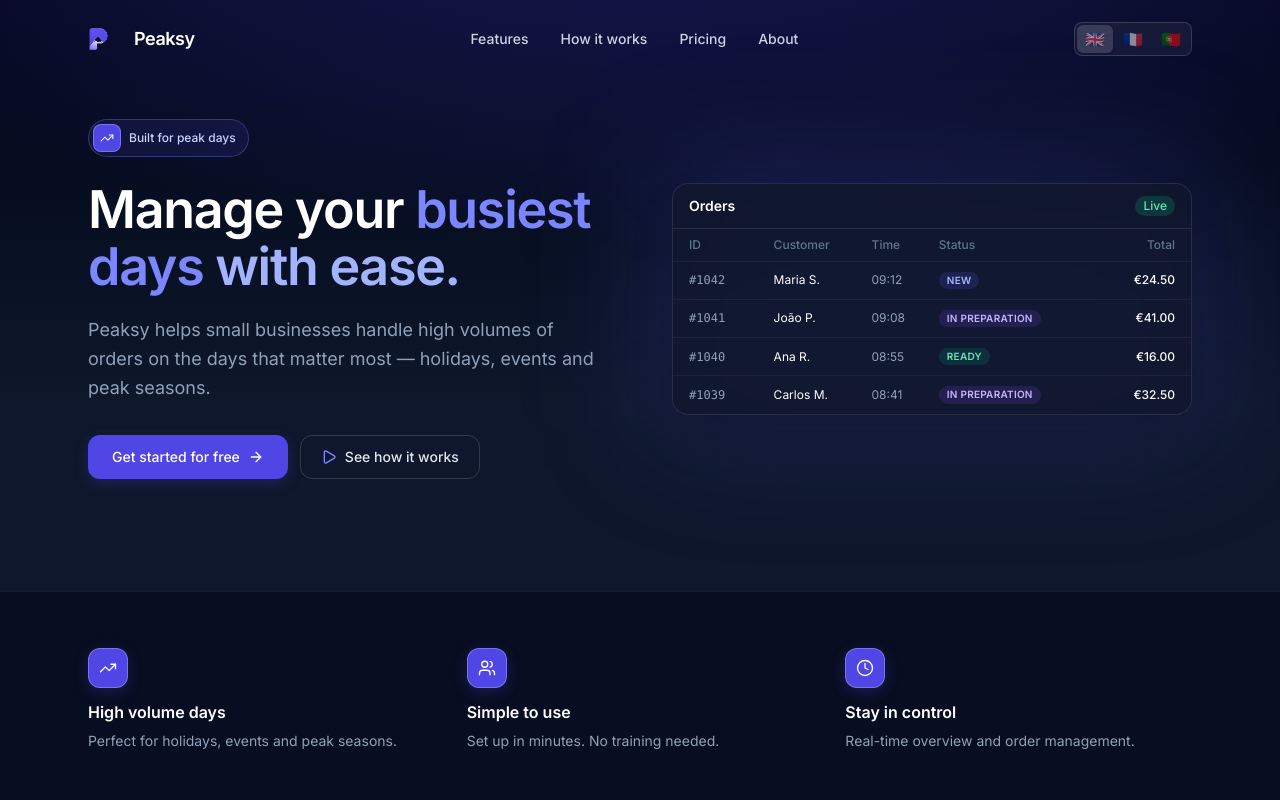
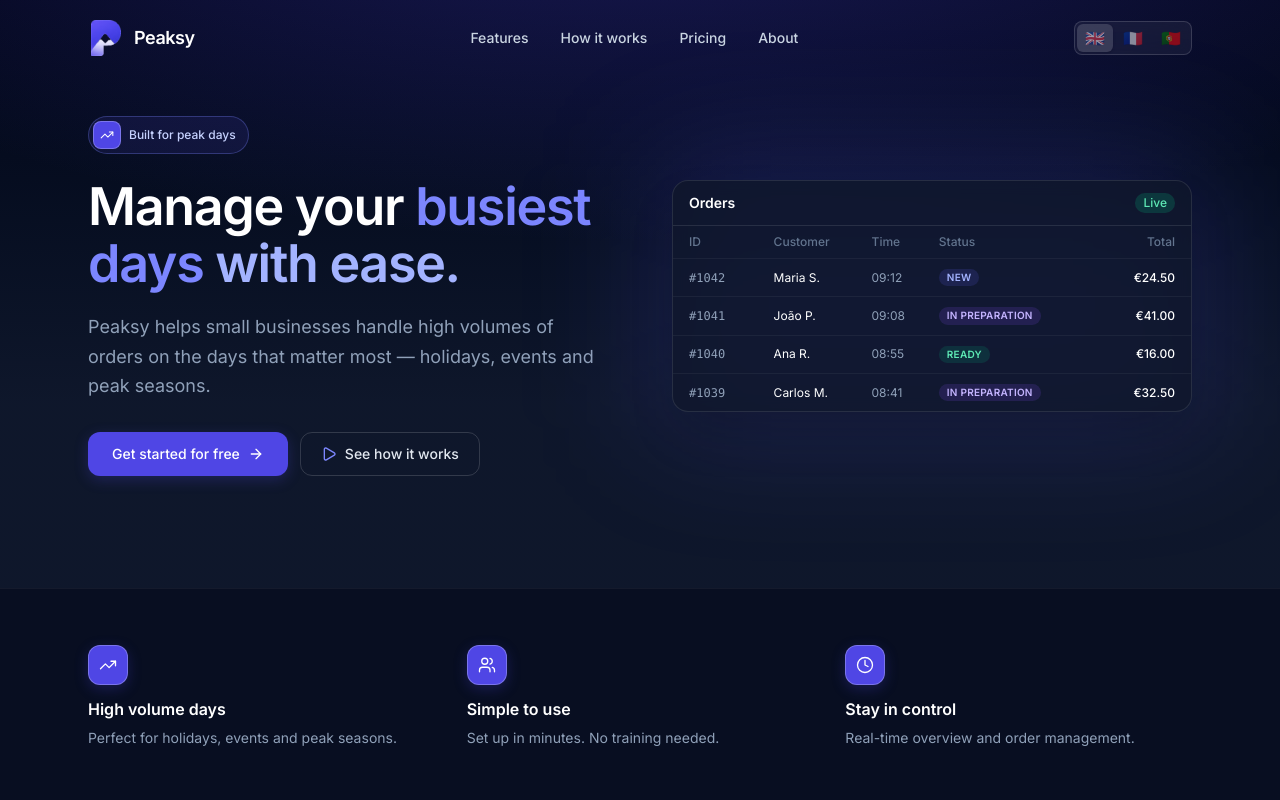
Before and after one commit to siulez123/peaksy, a React (Vite) app in the folder web/: page / in a window 1280 px wide. Shown: the top 800 px of the page. Built offline with nearby package versions, Linux system fonts and the light colour scheme; no server answers.

Commit message:
Logo icon

```diff
--- a/web/index.html
+++ b/web/index.html
@@ -2,7 +2,7 @@
 <html lang="en">
   <head>
     <meta charset="UTF-8" />
-    <link rel="icon" type="image/png" href="/peaksy-mark.png" />
+    <link rel="icon" type="image/png" href="/peaksy-icon-app.png" />
     <meta name="viewport" content="width=device-width, initial-scale=1.0" />
     <title>Peaksy</title>
     <link rel="preconnect" href="https://fonts.googleapis.com" />
--- a/web/src/components/PeaksyLogoMark.tsx
+++ b/web/src/components/PeaksyLogoMark.tsx
@@ -1,25 +1,26 @@
-const LOGO_SRC = '/peaksy-mark.png';
-/** Proporção do recorte oficial (guia de marca). */
-const ASPECT = 148 / 138;
+const LOGO_SRC = '/peaksy-logo.png';
 
 type Props = {
   size?: number;
   className?: string;
 };
 
-/** Símbolo Peaksy — P com pico (extraído do guia de marca). */
+/** Símbolo Peaksy — P com pico (asset oficial, centrado no contentor). */
 export function PeaksyLogoMark({ size = 36, className = '' }: Props) {
-  const height = Math.round(size * ASPECT);
   return (
+    <span
+      className={`inline-flex shrink-0 items-center justify-center ${className}`.trim()}
+      style={{ width: size, height: size }}
+      aria-hidden
+    >
       <img
         src={LOGO_SRC}
         alt=""
-      width={size}
-      height={height}
-      className={`block shrink-0 ${className}`.trim()}
+        className="h-full w-full object-contain object-center"
         decoding="async"
         draggable={false}
         aria-hidden
       />
+    </span>
   );
 }
```
Also changed, not shown: web/public/peaksy-icon-app.png (added), web/public/peaksy-logo.png (added). Lines whose indentation alone changed are shown as unchanged.
